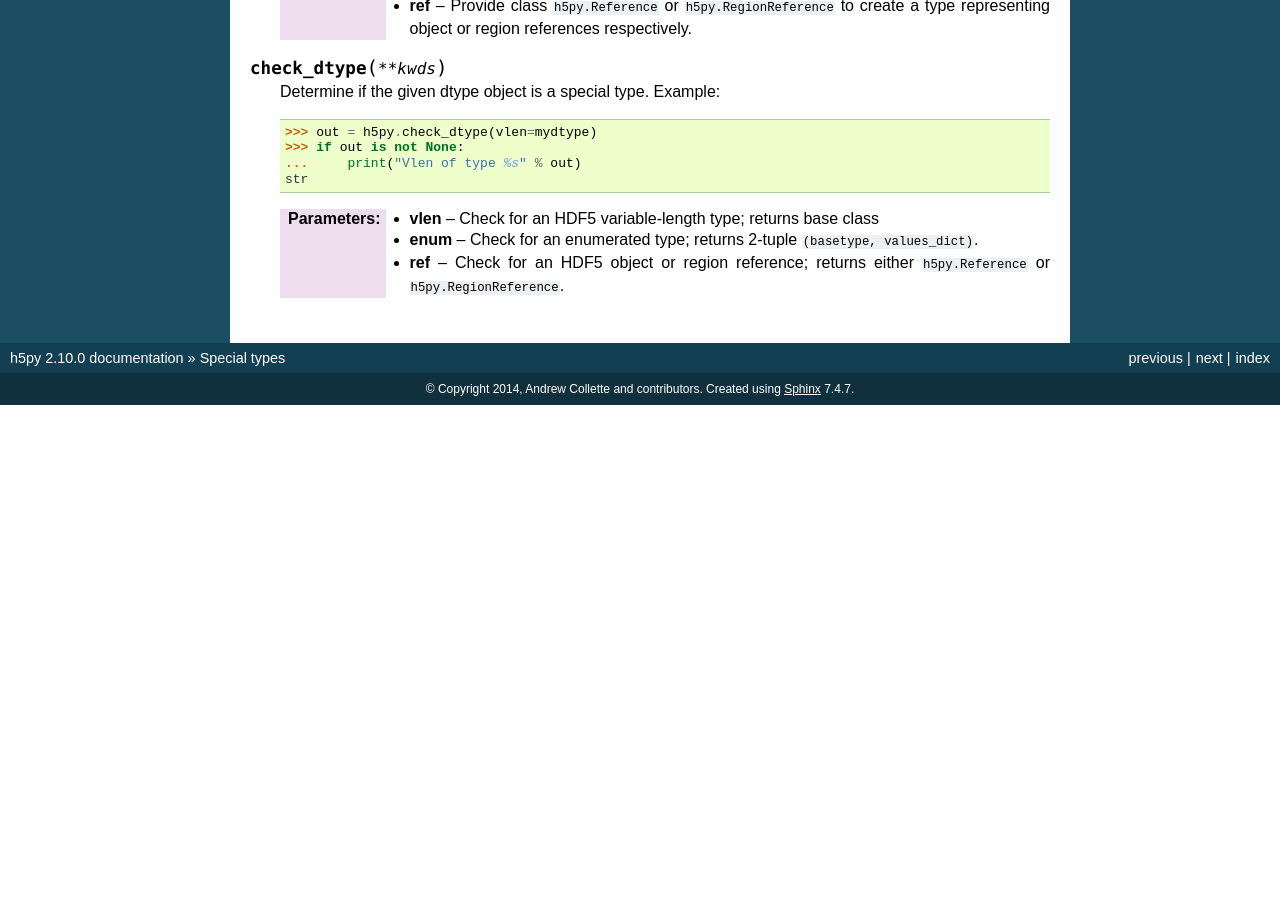
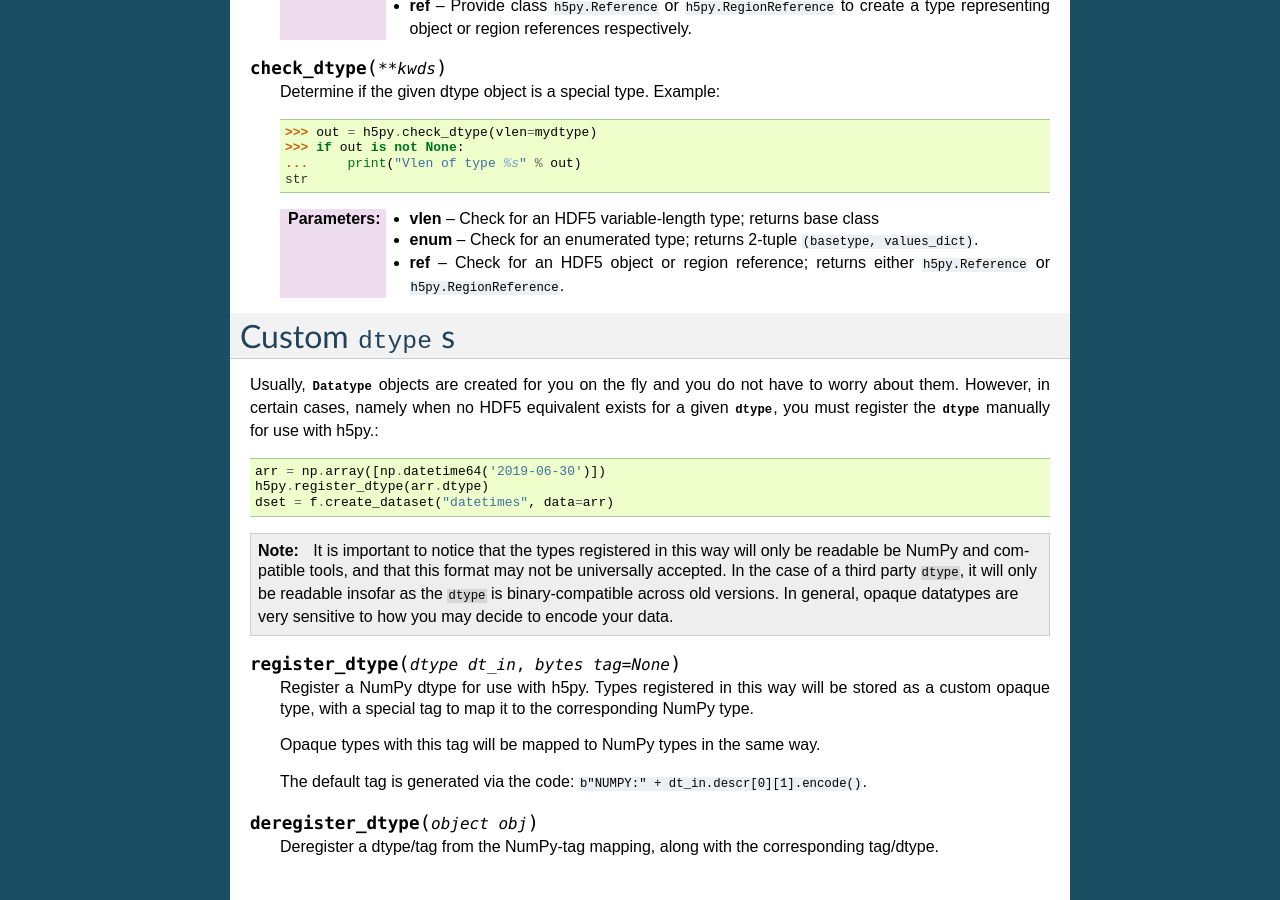
Before and after one commit to zhongxing-2/h5py, a Sphinx documentation site: the page built from docs/special.rst, in a window 1280 px wide and 900 px high, scrolled down 2789 px. Built offline with Sphinx 7.4.7, drawn with Linux system fonts in a browser that asks for light colours; before the commit the page ends 3194 px from its top, so only the background shows below that; some of the changed text lies outside the part shown.

Commit message:
Respond to feedback by @takluyver.

```diff
--- a/docs/index.rst
+++ b/docs/index.rst
@@ -43,7 +43,6 @@ High-level API reference
     high/file
     high/group
     high/dataset
-    high/datatype
     high/attr
     high/dims
 
--- a/docs/special.rst
+++ b/docs/special.rst
@@ -191,3 +191,40 @@ compatibility, but are deprecated in favour of the functions listed above.
     :param enum:    Check for an enumerated type; returns 2-tuple ``(basetype, values_dict)``.
     :param ref:     Check for an HDF5 object or region reference; returns
                     either ``h5py.Reference`` or ``h5py.RegionReference``.
+
+Custom ``dtype`` s
+==================
+
+Usually, :class:`Datatype` objects are created for you on the fly and you do not
+have to worry about them. However, in certain cases, namely when no HDF5
+equivalent exists for a given :class:`dtype`, you must register the :class:`dtype`
+manually for use with h5py.::
+
+    arr = np.array([np.datetime64('2019-06-30')])
+    h5py.register_dtype(arr.dtype)
+    dset = f.create_dataset("datetimes", data=arr)
+
+.. note::
+
+    It is important to notice that the types registered in this way will only
+    be readable be NumPy and compatible tools, and that this format may not be
+    universally accepted. In the case of a third party ``dtype``, it will only
+    be readable insofar as the ``dtype`` is binary-compatible across old
+    versions. In general, opaque datatypes are very sensitive to how you may
+    decide to encode your data.
+
+.. function:: register_dtype(dtype dt_in, bytes tag=None)
+
+    Register a NumPy dtype for use with h5py. Types registered in this way
+    will be stored as a custom opaque type, with a special tag to map it to
+    the corresponding NumPy type.
+
+    Opaque types with this tag will be mapped to NumPy types in the same way.
+
+    The default tag is generated via the code:
+    ``b"NUMPY:" + dt_in.descr[0][1].encode()``.
+
+.. function:: deregister_dtype(object obj)
+
+    Deregister a dtype/tag from the NumPy-tag mapping, along with the
+    corresponding tag/dtype.
```
Also changed, not shown: docs/high/datatype.rst (deleted, +0 -47 lines), 1 other file.
